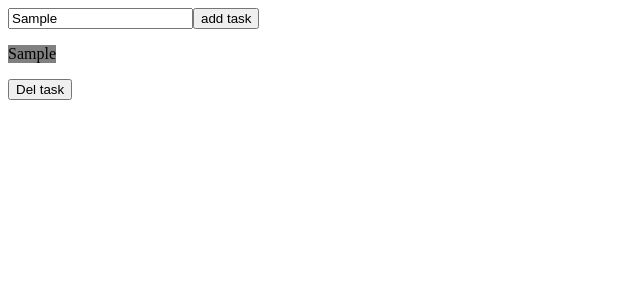
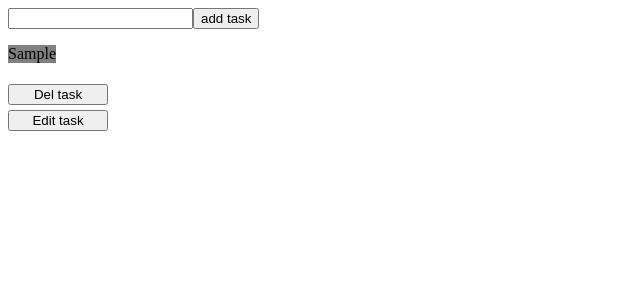
Before and after one commit to hugoFreit4s/to-do-w-vite, a React (Vite) app: page / in a window 1280 px wide. Both pictures are taken after typing "Sample" into the empty fields and a click on the button "add task". Shown: the top 300 px of the page, without its empty margins (0-640 px from the left). Built offline with nearby package versions, Linux system fonts and the light colour scheme.

Commit message:
Edit feature workin'

```diff
--- a/src/App.tsx
+++ b/src/App.tsx
@@ -3,18 +3,42 @@ import Task from './Task';
 
 function App() {
   const [name, setName] = useState('');
-  const [database, setDatabase] = useState<{ tName: string, id: string }[]>([]);
+  const [database, setDatabase] = useState<{ tName: string, id: string, isEditing: boolean }[]>([]);
+  const [isEditing, setIsEditing] = useState<boolean>(false);
+
+  function verifyName(newName: string) {
+    if (newName === '') {
+      return 'No title';
+    } else {
+      return newName;
+    }
+  }
 
   function removeTask(tId: string) {
-    const tempArr: { tName: string, id: string }[] = [];
+    const tempArr: { tName: string, id: string, isEditing: boolean }[] = [];
     database.forEach(x => {
       if (x.id !== tId) tempArr.push(x);
     });
     setDatabase([...tempArr]);
   }
+
+  function editTask(tId: string) {
+    const newTName = verifyName(name);
+    const newDb = database.map(task => {
+      if (task.id === tId) {
+        task.tName = newTName;
+        task.isEditing = false;
+        setIsEditing(false);
+      };
+      return task
+    });
+    setName('');
+    setDatabase([...newDb]);
+  }
+
   return (
     <>
-      <input type="text" onChange={e => {
+      <input id='inp_name' type="text" onChange={e => {
         if (e.target.value.length >= 4) {
           setName(e.target.value);
         } else {
@@ -22,22 +46,28 @@ function App() {
         }
       }} />
       <button onClick={() => {
-        if (name === '') {
-          setDatabase(prev => [...prev, { tName: 'No title', id: crypto.randomUUID() }]);
-        } else {
-          setDatabase(prev => [...prev, { tName: name, id: crypto.randomUUID() }]);
-        }
-        console.log(database);
+        const newTaskName = verifyName(name);
+        setDatabase(prev => [...prev, { tName: newTaskName, id: crypto.randomUUID(), isEditing: false }]);
+        const inp = document.getElementById('inp_name') as HTMLInputElement;
+        inp.value = '';
+        setName('');
       }}>add task</button>
 
       <div style={{ display: 'flex', flexDirection: 'column', gap: '10px' }}>
-        {database.map((task) => (
-          <div>
-            <Task taskName={task.tName} />
-            <button onClick={() => removeTask(task.id)}>Del task</button>
-          </div>
-        ))}
-      </div >
+        {database.map((task) => {
+          return (
+            <div style={{ display: 'flex', flexDirection: 'column', width: '100px', gap: '5px' }}>
+              <Task taskName={task.tName} />
+              <button onClick={() => removeTask(task.id)}>Del task</button>
+              <button onClick={() => {
+                task.isEditing = !task.isEditing
+                setIsEditing(!isEditing)
+              }}>Edit task</button>
+              {task.isEditing && <div style={{ display: 'flex', gap: '5px' }}><input onChange={e => setName(e.target.value)}></input><button onClick={() => editTask(task.id)}>Edit</button></div>}
+            </div>
+          );
+        })}
+      </div>
     </>
   );
 }
```
Also changed, not shown: src/EditTask.tsx (added, +7 -0 lines).
